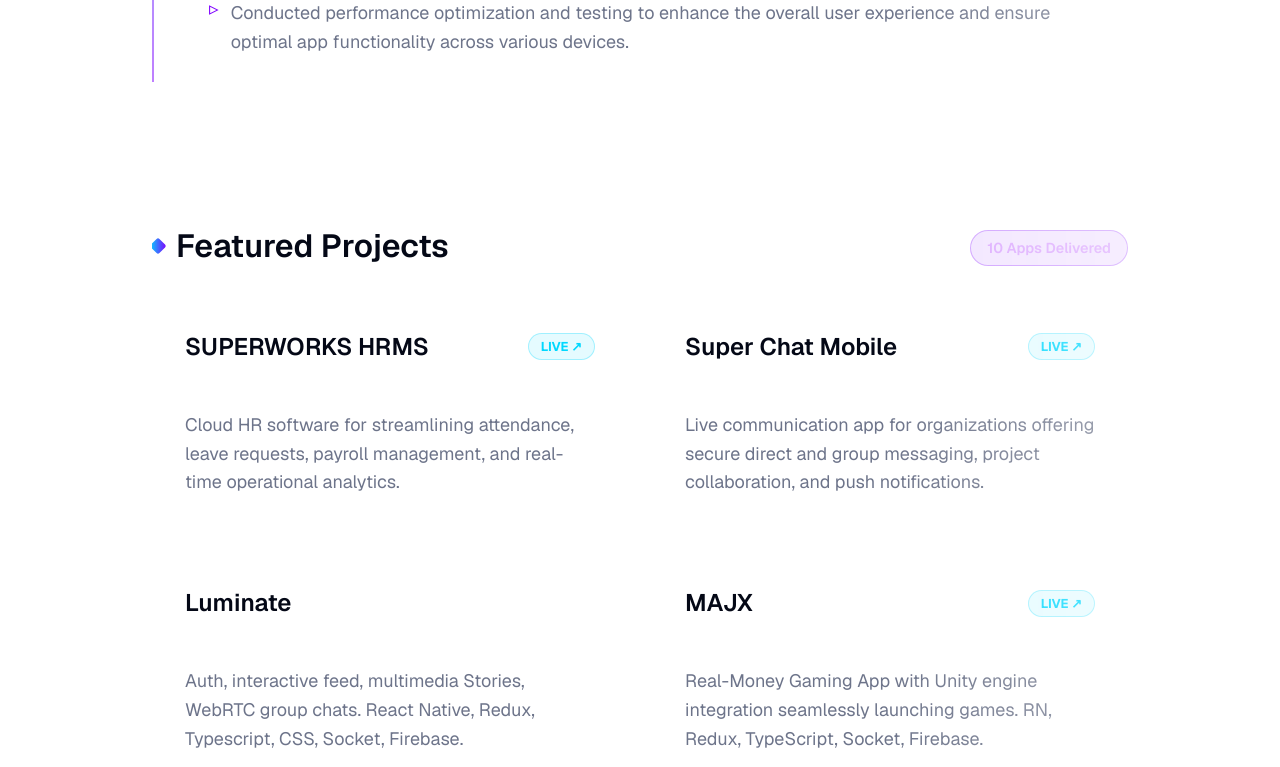
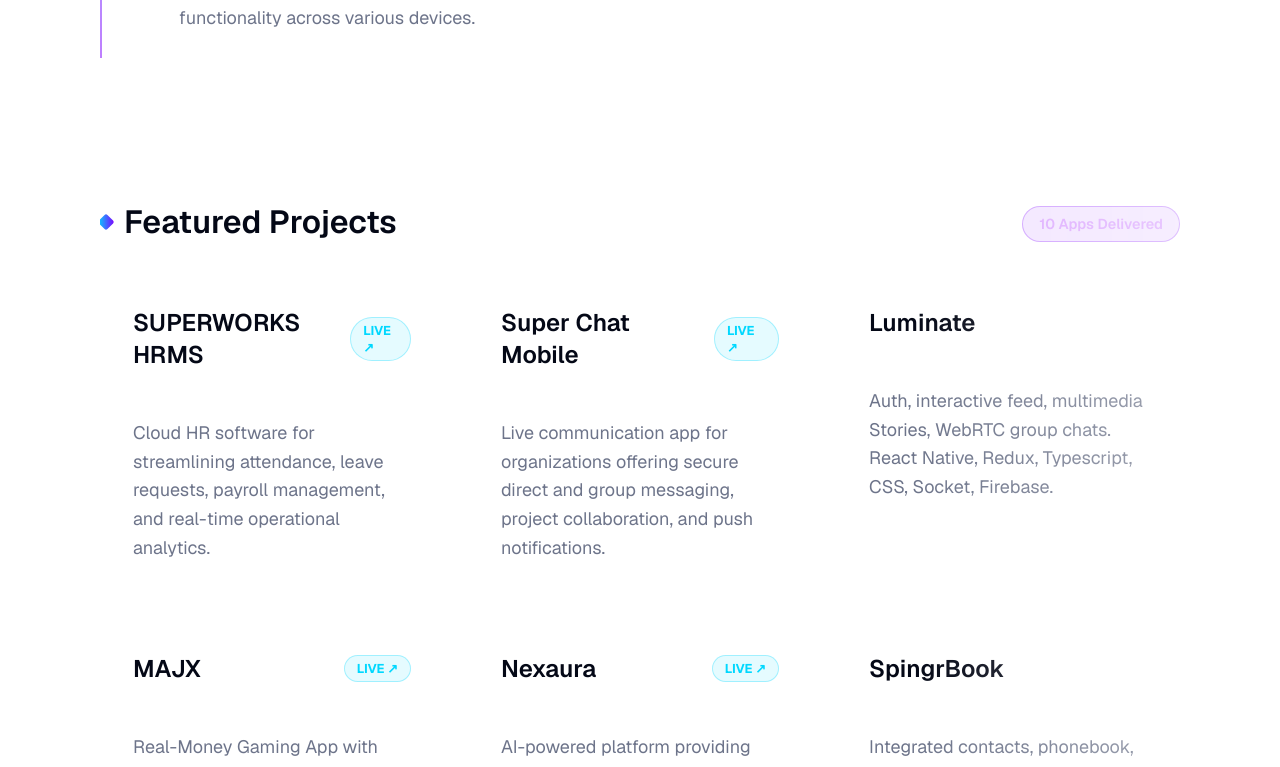
Before and after one commit to kevinbhutwala/Portfolio, a Next.js app: page / in a window 1280 px wide. Shown: the part 2373-3140 px from the top of the page. Built offline with nearby package versions, Linux system fonts and the light colour scheme.

Commit message:
fix: adjust max-width of main content column to prevent box clipping

```diff
--- a/src/app/page.tsx
+++ b/src/app/page.tsx
@@ -200,7 +200,7 @@
       </section>
 
       {/* Main Content Area */}
-      <Column maxWidth="m" fillWidth gap="xl" horizontal="center" style={{ position: 'relative', zIndex: 10, padding: '0 24px' }}>
+      <Column fillWidth gap="xl" horizontal="center" style={{ position: 'relative', zIndex: 10, padding: '0 5%', maxWidth: '1200px' }}>
 
         {/* About Section */}
         <RevealFx translateY="16" delay={0.2}>
```
